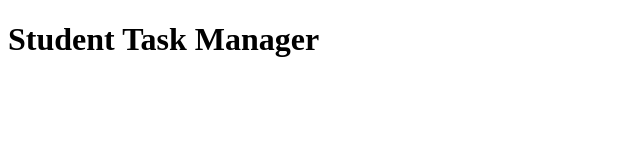
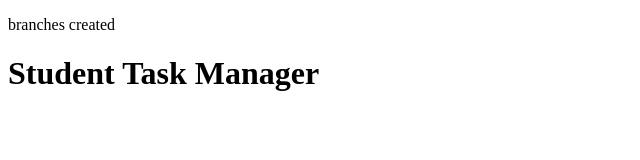
Before and after one commit to yatra-tank/student-task-manager, a plain HTML site: page index.html in a window 1280 px wide. Shown: the whole page, without its empty margins (0-640 px from the left). Drawn offline with Linux system fonts and the light colour scheme.

Commit message:
branches created

```diff
--- a/index.html
+++ b/index.html
@@ -4,6 +4,8 @@
     <meta charset="UTF-8">
     <meta name="viewport" content="width=device-width, initial-scale=1.0">
     <title>Document</title>
+
+    <p>branches created</p>
 </head>
 <body>
     <h1>Student Task Manager</h1>
```
